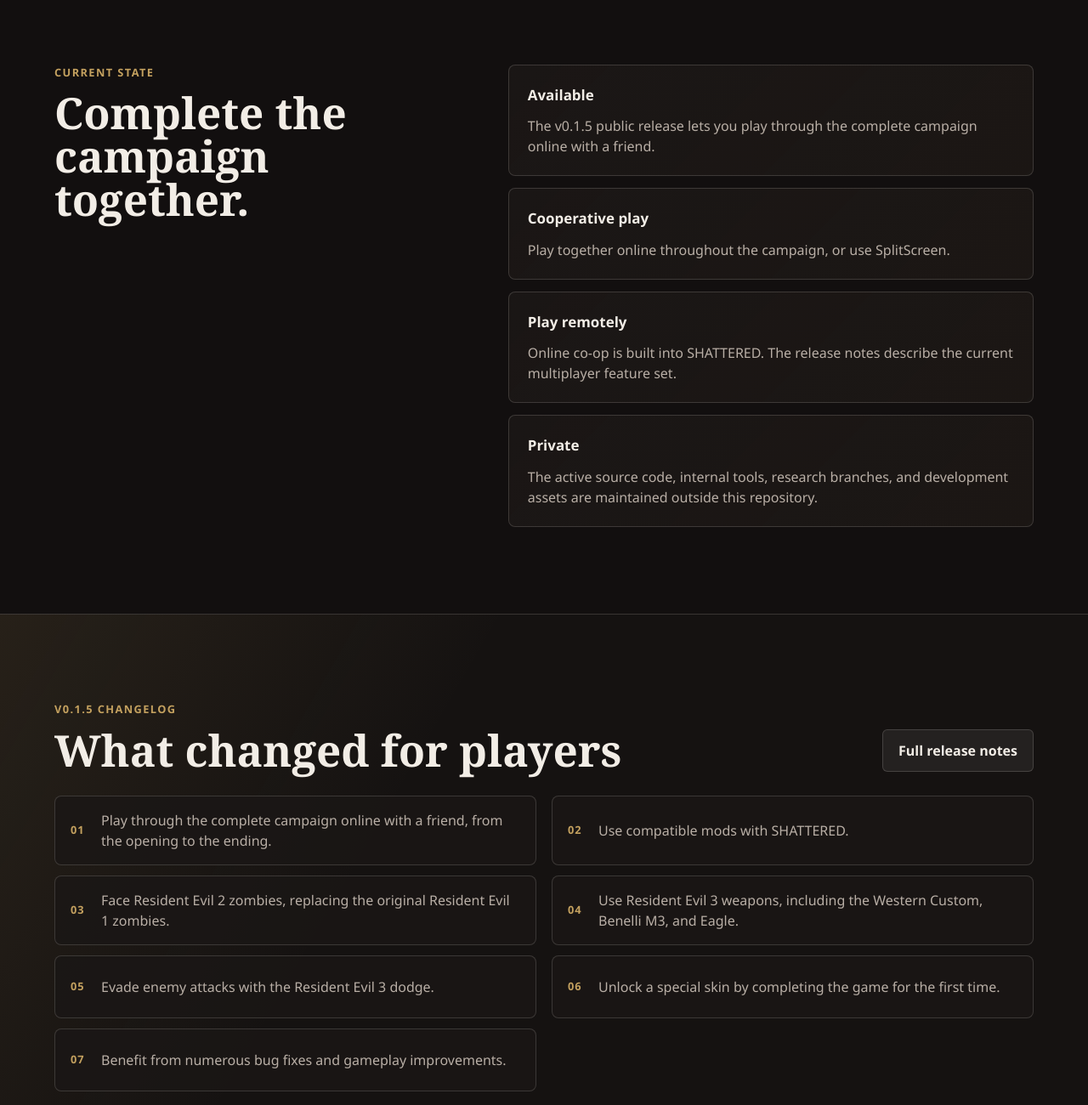
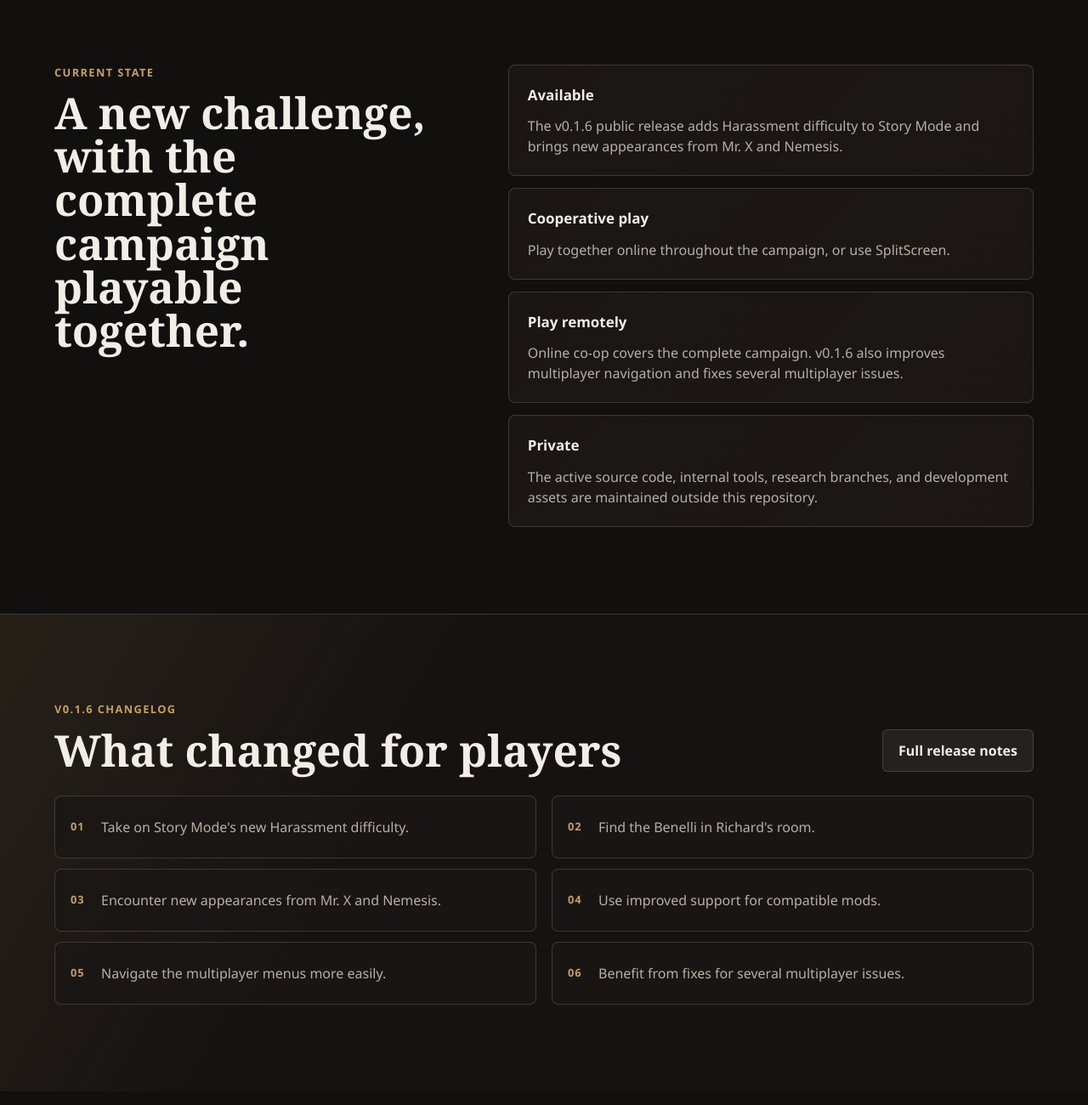
Before and after one commit to Depmify/Resident-Evil-SHATTERED, a plain HTML site: page docs/index.html in a window 1280 px wide. Shown: the part 1260-2560 px from the top of the page at 85% size. Drawn offline with Linux system fonts and the light colour scheme.

Commit message:
Updated page

```diff
--- a/docs/index.html
+++ b/docs/index.html
@@ -3,7 +3,7 @@
   <head>
     <meta charset="utf-8">
     <meta name="viewport" content="width=device-width, initial-scale=1">
-    <meta name="description" content="RESIDENT EVIL: SHATTERED v0.1.5 lets you complete the campaign online with a friend, with compatible mod support and new enemies and combat options.">
+    <meta name="description" content="RESIDENT EVIL: SHATTERED v0.1.6 adds a new Story Mode difficulty, new threats, improved mod support, and multiplayer improvements.">
     <meta name="theme-color" content="#120f0f">
     <title>RESIDENT EVIL: SHATTERED</title>
     <link rel="stylesheet" href="styles.css">
@@ -36,18 +36,18 @@
           <span class="crt-noise"></span>
         </div>
         <div class="hero-content">
-          <p class="eyebrow">v0.1.5 public release</p>
+          <p class="eyebrow">v0.1.6 public release</p>
           <h1 class="title-logo" id="hero-title" aria-label="Resident Evil: Shattered">
             <span class="title-main">RESIDENT EVIL</span>
             <span class="title-sub">SHATTERED</span>
           </h1>
           <p class="hero-copy">
-            Play through the complete campaign online with a friend, use
-            compatible mods, and face new enemies with weapons and moves from
-            Resident Evil 2 and Resident Evil 3.
+            Take on Story Mode's new Harassment difficulty, find the Benelli
+            in Richard's room, and encounter new appearances from Mr. X and
+            Nemesis. v0.1.6 also improves mod support and multiplayer.
           </p>
           <div class="hero-actions" aria-label="Primary links">
-            <a class="button primary" href="https://github.com/Depmify/Resident-Evil-SHATTERED/releases/tag/v0.1.5">Download v0.1.5</a>
+            <a class="button primary" href="https://github.com/Depmify/Resident-Evil-SHATTERED/releases/tag/v0.1.6">Download v0.1.6</a>
             <a class="button secondary" href="https://github.com/Depmify/Resident-Evil-SHATTERED/blob/main/CHANGELOG.md">Read changelog</a>
             <a class="button secondary" href="https://github.com/Depmify/Resident-Evil-SHATTERED/blob/main/INSTALL.md">Installation Guide</a>
           </div>
@@ -82,12 +82,12 @@
       <section class="section split" id="status">
         <div>
           <p class="eyebrow">Current state</p>
-          <h2>Complete the campaign together.</h2>
+          <h2>A new challenge, with the complete campaign playable together.</h2>
         </div>
         <div class="status-grid">
           <article class="panel">
             <h3>Available</h3>
-            <p>The v0.1.5 public release lets you play through the complete campaign online with a friend.</p>
+            <p>The v0.1.6 public release adds Harassment difficulty to Story Mode and brings new appearances from Mr. X and Nemesis.</p>
           </article>
           <article class="panel">
             <h3>Cooperative play</h3>
@@ -95,7 +95,7 @@
           </article>
           <article class="panel">
             <h3>Play remotely</h3>
-            <p>Online co-op is built into SHATTERED. The release notes describe the current multiplayer feature set.</p>
+            <p>Online co-op covers the complete campaign. v0.1.6 also improves multiplayer navigation and fixes several multiplayer issues.</p>
           </article>
           <article class="panel">
             <h3>Private</h3>
@@ -107,19 +107,18 @@
       <section class="section changes" id="changes">
         <div class="section-heading">
           <div>
-            <p class="eyebrow">v0.1.5 changelog</p>
+            <p class="eyebrow">v0.1.6 changelog</p>
             <h2>What changed for players</h2>
           </div>
           <a class="button secondary" href="https://github.com/Depmify/Resident-Evil-SHATTERED/blob/main/CHANGELOG.md">Full release notes</a>
         </div>
         <ul class="change-list">
-          <li>Play through the complete campaign online with a friend, from the opening to the ending.</li>
-          <li>Use compatible mods with SHATTERED.</li>
-          <li>Face Resident Evil 2 zombies, replacing the original Resident Evil 1 zombies.</li>
-          <li>Use Resident Evil 3 weapons, including the Western Custom, Benelli M3, and Eagle.</li>
-          <li>Evade enemy attacks with the Resident Evil 3 dodge.</li>
-          <li>Unlock a special skin by completing the game for the first time.</li>
-          <li>Benefit from numerous bug fixes and gameplay improvements.</li>
+          <li>Take on Story Mode's new Harassment difficulty.</li>
+          <li>Find the Benelli in Richard's room.</li>
+          <li>Encounter new appearances from Mr. X and Nemesis.</li>
+          <li>Use improved support for compatible mods.</li>
+          <li>Navigate the multiplayer menus more easily.</li>
+          <li>Benefit from fixes for several multiplayer issues.</li>
         </ul>
       </section>
 
@@ -159,7 +158,7 @@
           <p class="eyebrow">Setup</p>
           <h2>What the current public build expects</h2>
           <p>
-            SHATTERED v0.1.5 is documented for Windows and a legally obtained copy
+            SHATTERED v0.1.6 is documented for Windows and a legally obtained copy
             of GOG's Resident Evil 1 PC Port. Other versions are not currently
             listed as supported game-data versions.
           </p>
```
Also changed, not shown: 3 other files.
